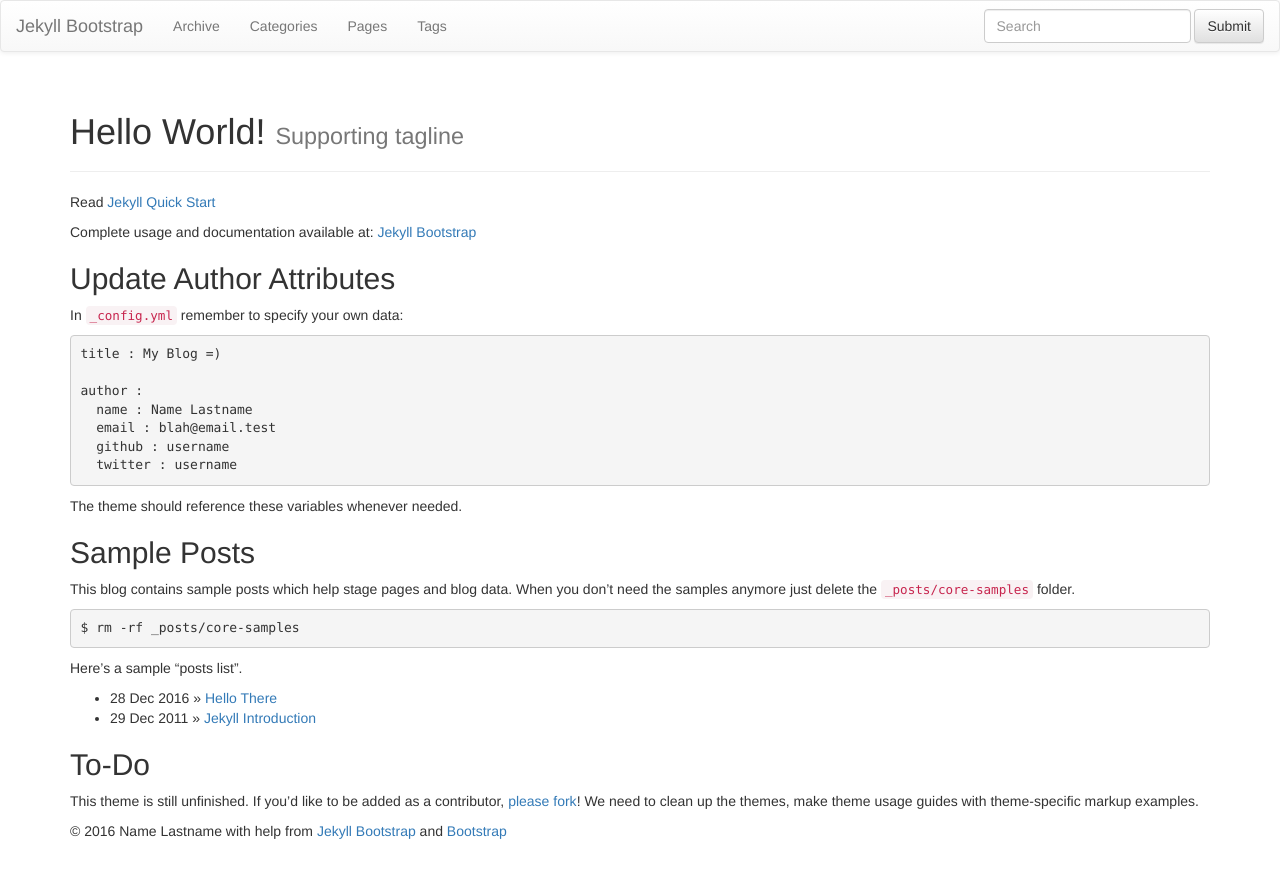
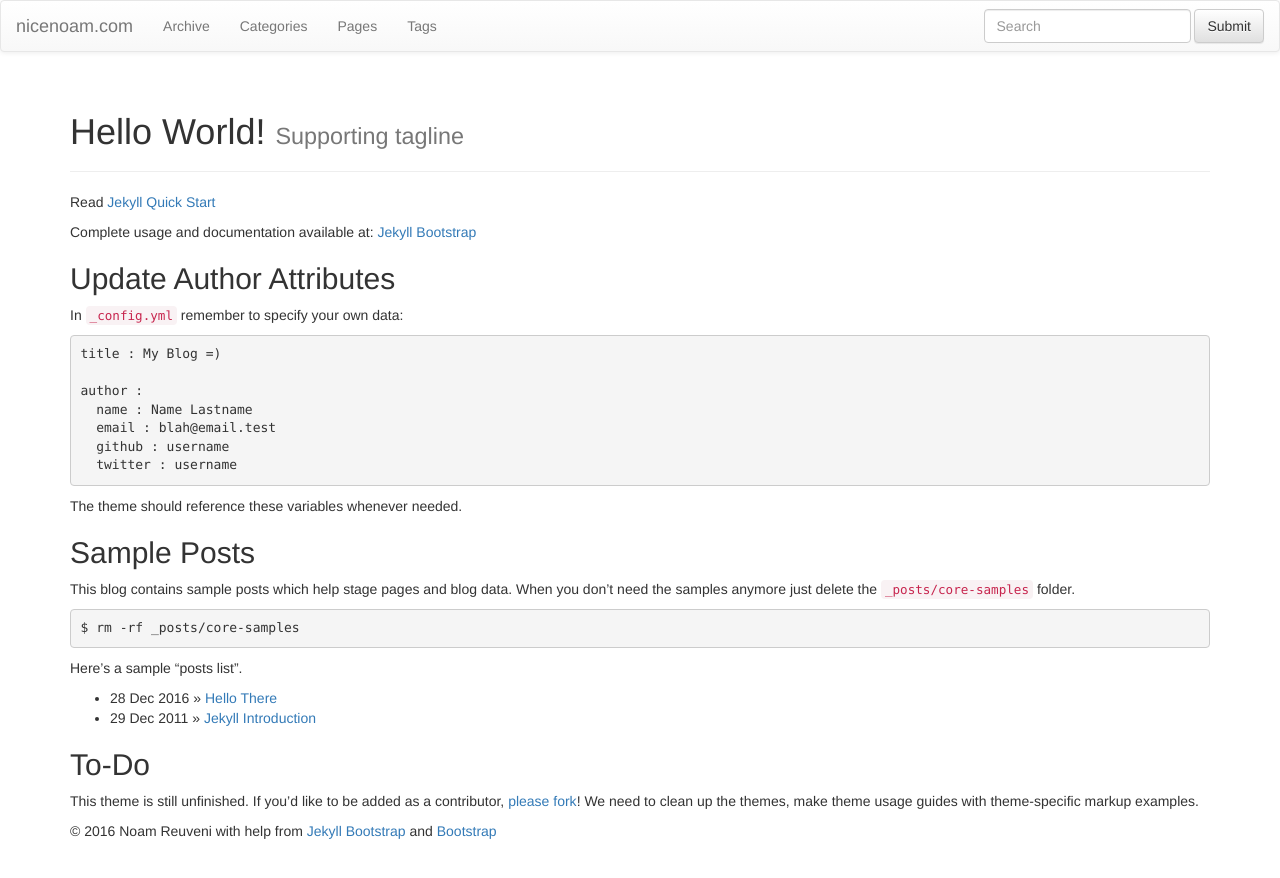
Before and after one commit to nicenoam/nicenoam.github.io, a Jekyll site: the page built from index.md, in a window 1280 px wide. Shown: the top 878 px of the page. Built offline with Jekyll 4.4.1, drawn with Linux system fonts in a browser that asks for light colours; nearby versions of some CDN libraries; library files that are not in the unit come from our copies.

Commit message:
Update Config

```diff
--- a/_config.yml
+++ b/_config.yml
@@ -8,14 +8,12 @@ highlighter: pygments
 # Themes are encouraged to use these universal variables
 # so be sure to set them if your theme uses them.
 #
-title : Jekyll Bootstrap
-tagline: Site Tagline
+title : nicenoam.com
 author :
-  name : Name Lastname
-  email : blah@email.test
-  github : username
-  twitter : username
-  feedburner : feedname
+  name : Noam Reuveni
+  email : noam@nicenoam.com
+  github : nicenoam
+  twitter : nicenoam
 
 # The production_url is only used when full-domain names are needed
 # such as sitemap.txt
```
